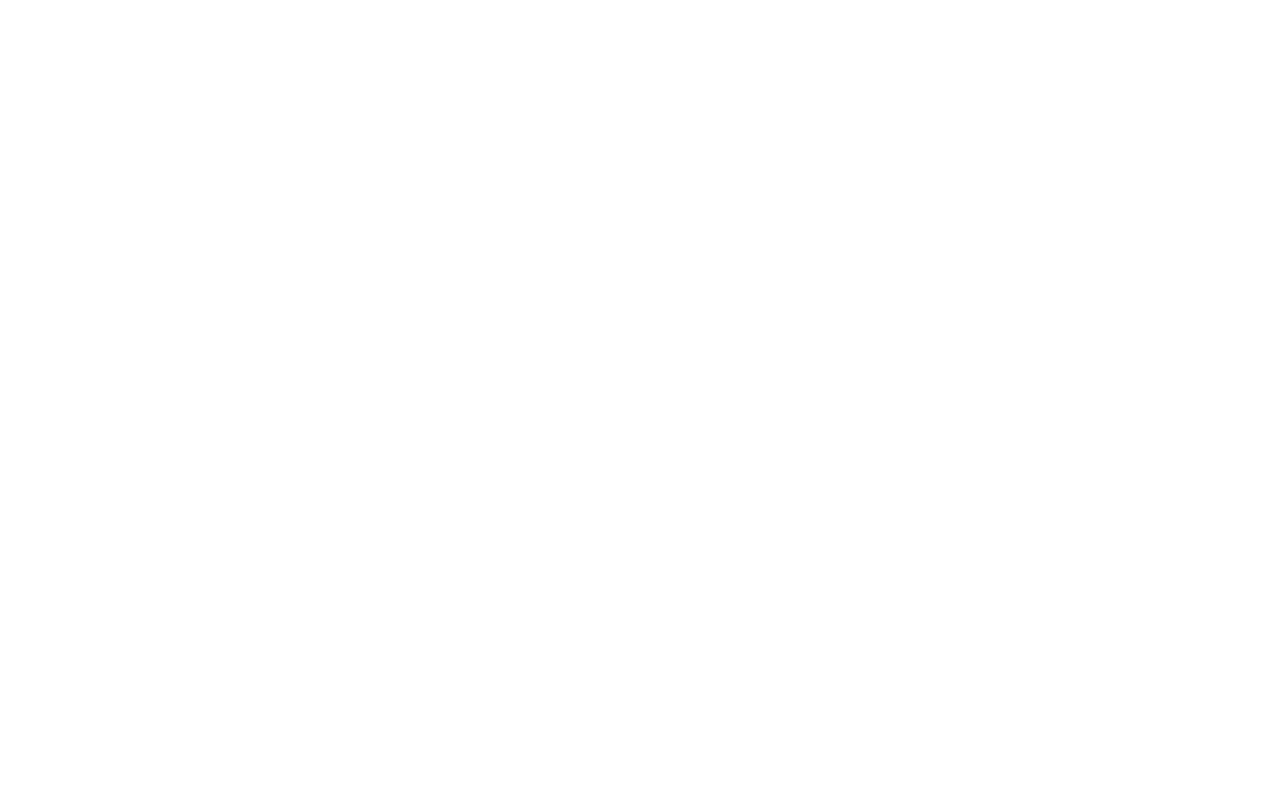
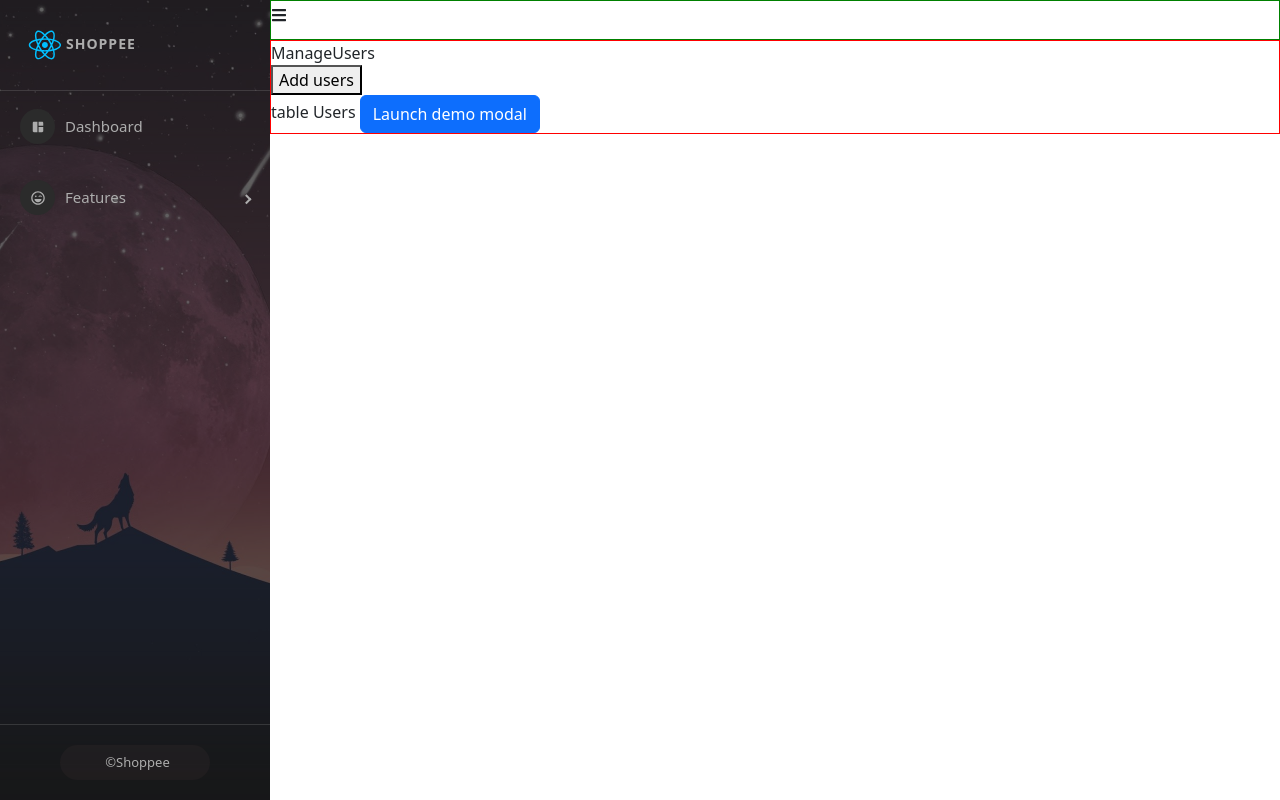
Before and after one commit to anhoang0611/react1, a React (Create React App) app: page /admins/manage-users in a window 1280 px wide. Before the commit this address had no page. Built offline with nearby package versions, Linux system fonts and the light colour scheme.

Commit message:
design add new user

```diff
--- a/src/App.scss
+++ b/src/App.scss
@@ -75,6 +75,7 @@ body {
             background: #535050;
             color: white;
             height: 40px;
+            // border: none;
 
             &:hover{
             background: black;
--- a/src/components/Admin/Admin.js
+++ b/src/components/Admin/Admin.js
@@ -2,6 +2,7 @@ import Sidebar from "./Sidebar";
 import './Admin.scss'
 import { FaBars } from 'react-icons/fa';
 import { useState } from "react";
+import { Outlet } from "react-router-dom";
 
 const Admin = (props) => {
     const [collapsed, setCollapsed] = useState(false);
@@ -13,9 +14,14 @@ const Admin = (props) => {
             </div>
 
             <div className="admin-content">
-                <FaBars onClick={() => setCollapsed(!collapsed)} />
+                <div className="admin-header">
+                    <FaBars onClick={() => setCollapsed(!collapsed)} />
+                </div>
 
-                tab
+                <div className="admin-main">
+                    <Outlet />
+                </div>
+
             </div>
         </div>
     )
--- a/src/components/Admin/Admin.scss
+++ b/src/components/Admin/Admin.scss
@@ -5,4 +5,15 @@
             height: 100vh !important;
         }
     }
+    .admin-content{
+
+        width: 100%;
+        .admin-header{
+            height: 40px;
+            border: 1px solid green;
+        }
+        .admin-main{
+            border: 1px solid red;
+        }
+    }
 }
--- /dev/null
+++ b/src/components/Admin/Content/Dashboard.js
@@ -0,0 +1,10 @@
+const Dashboard = (props) => {
+    return (
+        <div>
+            Dashboard
+        </div>
+    )
+
+}
+
+export default Dashboard;
--- /dev/null
+++ b/src/components/Admin/Content/ManageUser.js
@@ -0,0 +1,26 @@
+import ModalCreateUsers from "./ModalCreateUser";
+
+const ManageUsers = (props) => {
+    return (
+        <div className="manage-user-container">
+            <div className="title" >
+                ManageUsers
+            </div>
+
+
+            <div className="users-content">
+                <div>
+                    <button>Add users </button>
+                </div>
+
+                <div>
+                    table Users <ModalCreateUsers />
+                </div>
+
+            </div>
+        </div>
+    )
+
+}
+
+export default ManageUsers;
--- /dev/null
+++ b/src/components/Admin/Content/ModalCreateUser.js
@@ -0,0 +1,71 @@
+import { useState } from 'react';
+import Button from 'react-bootstrap/Button';
+import Modal from 'react-bootstrap/Modal';
+
+const ModalCreateUsers = () => {
+    const [show, setShow] = useState(false);
+
+    const handleClose = () => setShow(false);
+    const handleShow = () => setShow(true);
+
+
+    return (
+        <>
+            <Button variant="primary" onClick={handleShow}>
+                Launch demo modal
+            </Button>
+
+            <Modal
+                show={show}
+                onHide={handleClose}
+                size="xl"
+                backdrop="static"
+            >
+                <Modal.Header closeButton>
+                    <Modal.Title>Add New Users</Modal.Title>
+                </Modal.Header>
+                <Modal.Body>
+                    <form className="row g-3">
+                        <div className="col-md-6">
+                            <label className="form-label">Email</label>
+                            <input type="email" className="form-control" />
+                        </div>
+                        <div className="col-md-6">
+                            <label className="form-label">Password</label>
+                            <input type="password" className="form-control" />
+                        </div>
+
+                        <div className="col-md-6">
+                            <label className="form-label">Username</label>
+                            <input type="text" className="form-control" />
+                        </div>
+                        <div className="col-md-4">
+                            <label className="form-label">Role</label>
+                            <select className="form-select">
+                                <option selected value="USER">USER</option>
+                                <option value="ADMIN">ADMIN</option>
+                            </select>
+                        </div>
+
+                        <div className='col-md-12'>
+                            <label className="form-label">Image</label>
+                            <input type="file" />
+                        </div>
+
+                    </form>
+
+                </Modal.Body>
+                <Modal.Footer>
+                    <Button variant="secondary" onClick={handleClose}>
+                        Close
+                    </Button>
+                    <Button variant="primary" onClick={handleClose}>
+                        Save Changes
+                    </Button>
+                </Modal.Footer>
+            </Modal>
+        </>
+    );
+}
+
+export default ModalCreateUsers;
--- a/src/components/Admin/Sidebar.js
+++ b/src/components/Admin/Sidebar.js
@@ -12,6 +12,7 @@ import {
 import sidebarBg from '../../assets/bg2.jpg';
 import './Sidebar.scss'
 import { DiReact } from "react-icons/di";
+import { Link } from 'react-router-dom';
 
 
 
@@ -55,6 +56,7 @@ const Sidebar = (props) => {
                         // suffix={<span className="badge red">New</span>}
                         >
                             Dashboard
+                            <Link to="/admins" />
                         </MenuItem>
                         {/* <MenuItem icon={<FaGem />}> Components</MenuItem> */}
                     </Menu>
@@ -63,7 +65,7 @@ const Sidebar = (props) => {
                             icon={<FaRegLaughWink />}
                             title="Features"
                         >
-                            <MenuItem> Quản lý Users</MenuItem>
+                            <MenuItem> Quản lý Users  <Link to="manage-users" /></MenuItem>
                             <MenuItem> Quản lý Bài Quiz</MenuItem>
                             <MenuItem> Quản lý Câu Hỏi</MenuItem>
                         </SubMenu>
--- a/src/index.js
+++ b/src/index.js
@@ -13,6 +13,8 @@ import {
 import User from './components/User/User';
 import Admin from './components/Admin/Admin';
 import HomePage from './components/Home/HomePage';
+import ManageUsers from './components/Admin/Content/ManageUser';
+import Dashboard from './components/Admin/Content/Dashboard';
 
 
 const root = ReactDOM.createRoot(document.getElementById('root'));
@@ -26,7 +28,12 @@ root.render(
           <Route path="users" element={<User />} />
 
         </Route>
-        <Route path="admins" element={<Admin />} />
+
+        <Route path="/admins" element={<Admin />} >
+          <Route index element={<Dashboard />} />
+          <Route path="manage-users" element={<ManageUsers />} />
+
+        </Route>
 
       </Routes>
     </BrowserRouter>
```
